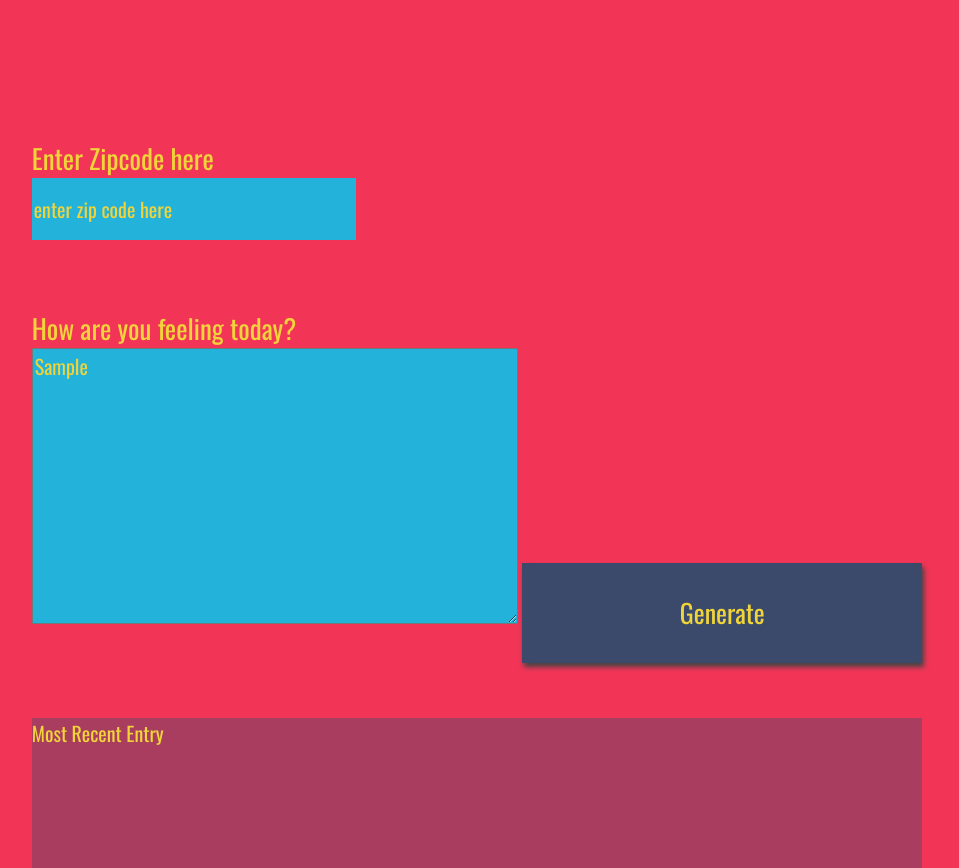
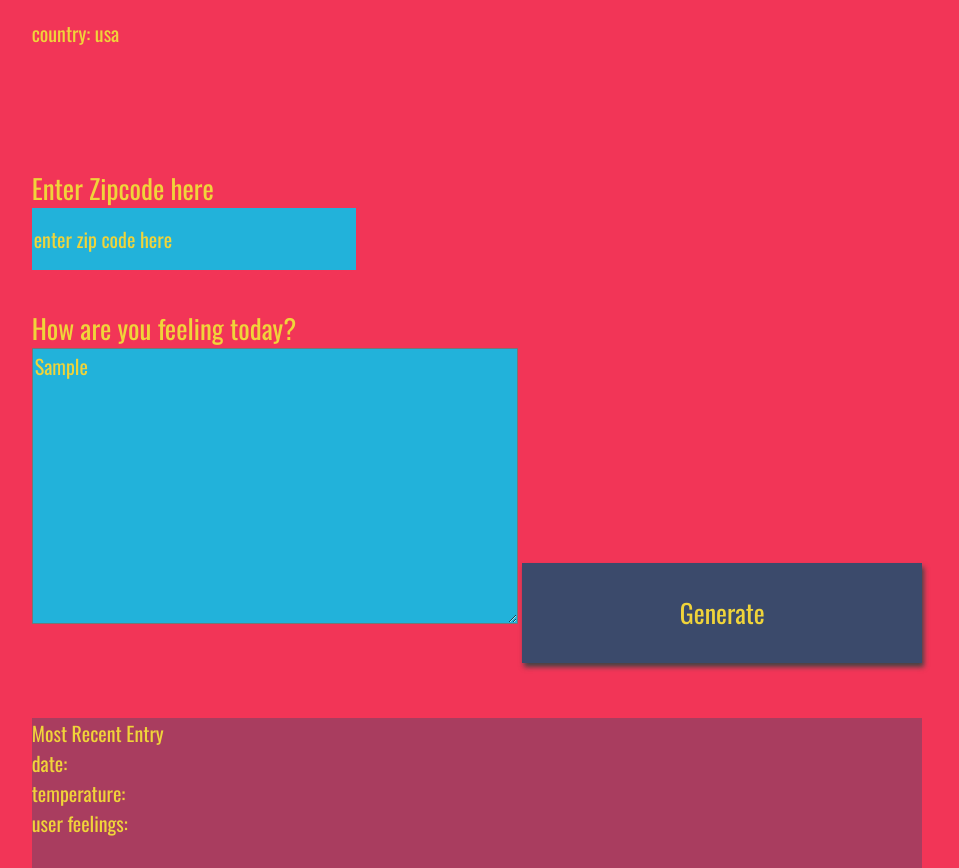
Before and after one commit to abdallahgad0000/weather-journal-app, a plain HTML site: page website/index.html in a window 1280 px wide. Both pictures are taken after typing "Sample" into the empty fields and a click on the button "Generate". Shown: the part 40-908 px from the top of the page, without its empty margins (163-1122 px from the left). Drawn offline with nearby package versions, Linux system fonts and the light colour scheme; no server answers; a web font is replaced by a local one.

Commit message:
update the ui

```diff
--- a/website/app.js
+++ b/website/app.js
@@ -54,6 +54,16 @@ const updateUi = async () => {
     data[data.length - 1].userResponse;
 };
 
+// function that update the ui of index.html to add the new weather data
+const updateWeather = async (data) => {
+  document.getElementById("weatherResults").innerHTML =`
+    <p>country: usa</p>
+    <p>city: ${data.name}</p>
+    <p>temperature: ${data.main.temp}</p>
+    <p>weather description: ${data.weather[0].description}</p>
+  `;
+}
+
 
 //  an event listener for the element with the id: generate, with a callback function to execute when it is clicked
 document.getElementById("generate").addEventListener("click", async () => {
@@ -62,10 +72,13 @@ document.getElementById("generate").addEventListener("click", async () => {
 
     let feelings = document.getElementById("feelings").value;
     postData("/addData", {
-      temperature: `${data.main.temp}`,
-      userResponse: `${feelings}`,
-      date: newDate,
-    }).then(updateUi);
+      temperature: ` temperature: ${data.main.temp}`,
+      userResponse: ` user feelings: ${feelings}`,
+      date:` date: ${newDate}`,
+    }).then(()=>{
+      updateUi();
+      updateWeather(data);
+    });
 
   });
 });
--- a/website/index.html
+++ b/website/index.html
@@ -10,8 +10,11 @@
 <div id = "app">
   <div class ="holder headline">
     Weather Journal App
+    <div class="weather-results" id="weatherResults">
+      <p>country: usa</p>
+    </div>
   </div>
-  <div class ="holder zip">
+  <div class ="holder zip" style="margin-top: 30px;">
     <label for="zip">Enter Zipcode here</label>
     <input type="text" id="zip" placeholder="enter zip code here">
   </div>
@@ -23,9 +26,9 @@
   <div class ="holder entry">
     <div class = "title">Most Recent Entry</div>
    <div id = "entryHolder">
-    <div id = "date"></div>
-   <div id = "temp"></div>
-   <div id = "content"></div>
+    <div id = "date"> date: </div>
+   <div id = "temp"> temperature: </div>
+   <div id = "content"> user feelings: </div>
   </div>
   </div>
   </div>
```
